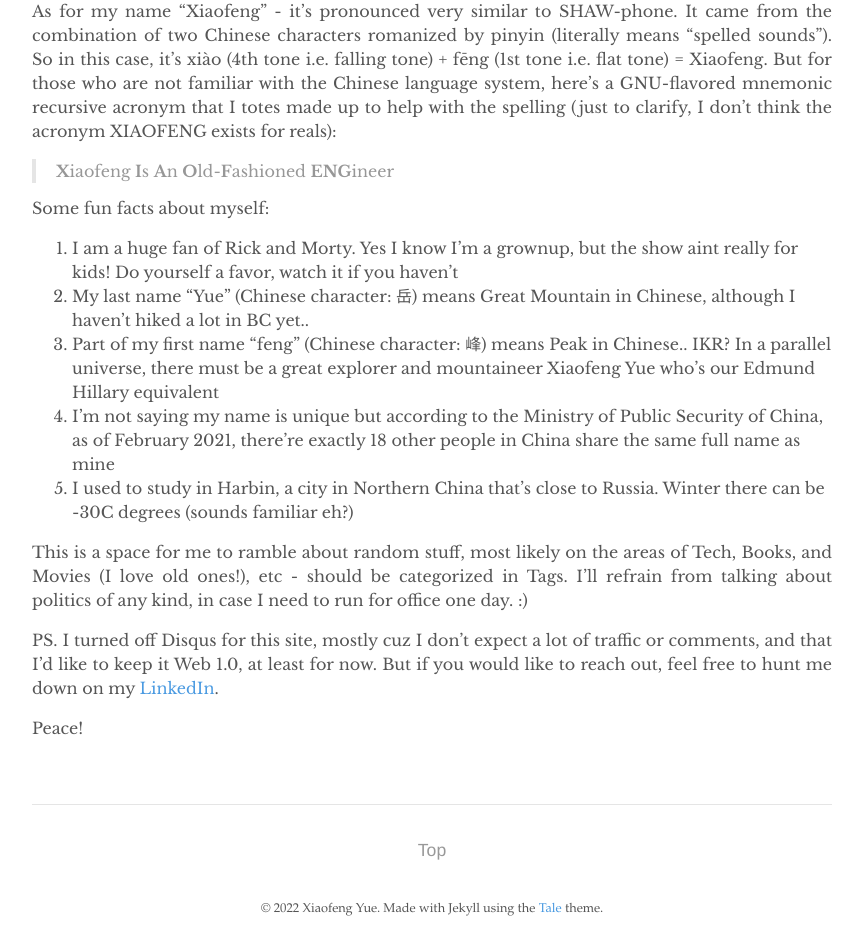
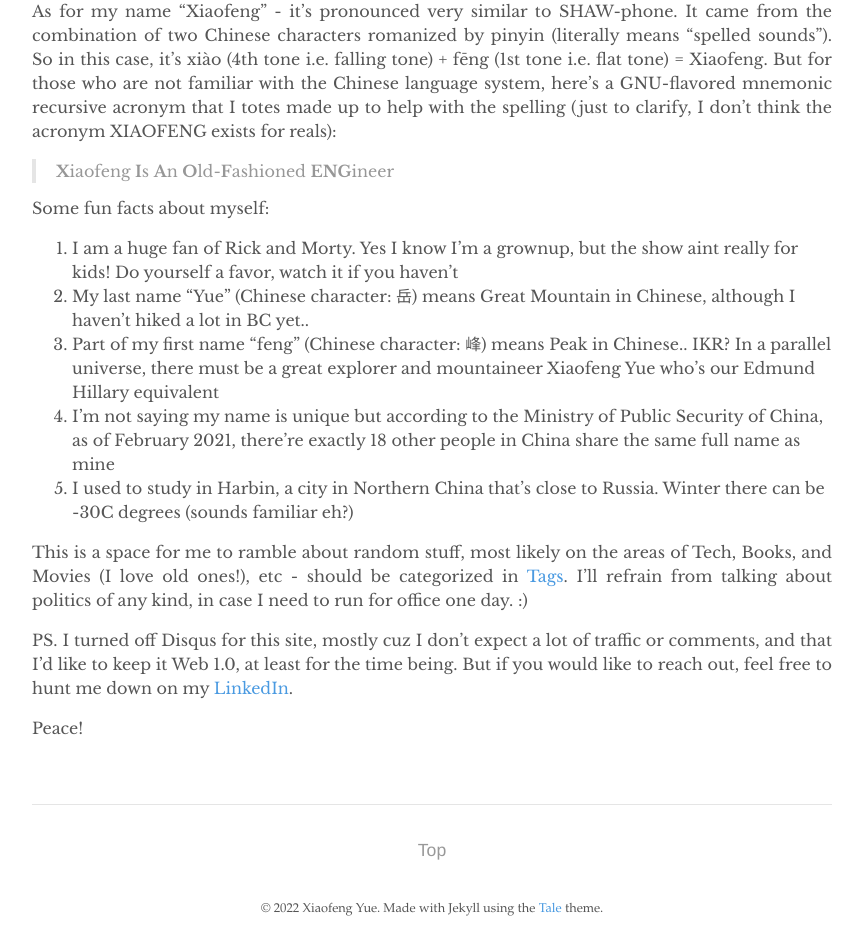
Before and after one commit to yuexiaofeng/yuexiaofeng.github.io, a Jekyll site: the page built from about.md, in a window 1280 px wide. Shown: the part 714-1666 px from the top of the page, without its empty margins (208-1071 px from the left). Built offline with Jekyll 4.4.1, drawn with Linux system fonts in a browser that asks for light colours.

Commit message:
updated about with relative link

```diff
--- a/about.md
+++ b/about.md
@@ -22,8 +22,8 @@ Some fun facts about myself:
 4. I’m not saying my name is unique but according to the Ministry of Public Security of China, as of February 2021, there’re exactly 18 other people in China share the same full name as mine
 5. I used to study in Harbin, a city in Northern China that's close to Russia. Winter there can be -30C degrees (sounds familiar eh?)
 
-This is a space for me to ramble about random stuff, most likely on the areas of Tech, Books, and Movies (I love old ones!), etc - should be categorized in Tags. I'll refrain from talking about politics of any kind, in case I need to run for office one day. :)
+This is a space for me to ramble about random stuff, most likely on the areas of Tech, Books, and Movies (I love old ones!), etc - should be categorized in <a href="/tags">Tags</a>. I'll refrain from talking about politics of any kind, in case I need to run for office one day. :)
 
-PS. I turned off Disqus for this site, mostly cuz I don't expect a lot of traffic or comments, and that I'd like to keep it Web 1.0, at least for now. But if you would like to reach out, feel free to hunt me down on my [LinkedIn](https://www.linkedin.com/in/xiaofengyue/).
+PS. I turned off Disqus for this site, mostly cuz I don't expect a lot of traffic or comments, and that I'd like to keep it Web 1.0, at least for the time being. But if you would like to reach out, feel free to hunt me down on my [LinkedIn](https://www.linkedin.com/in/xiaofengyue/).
 
 Peace!
```
